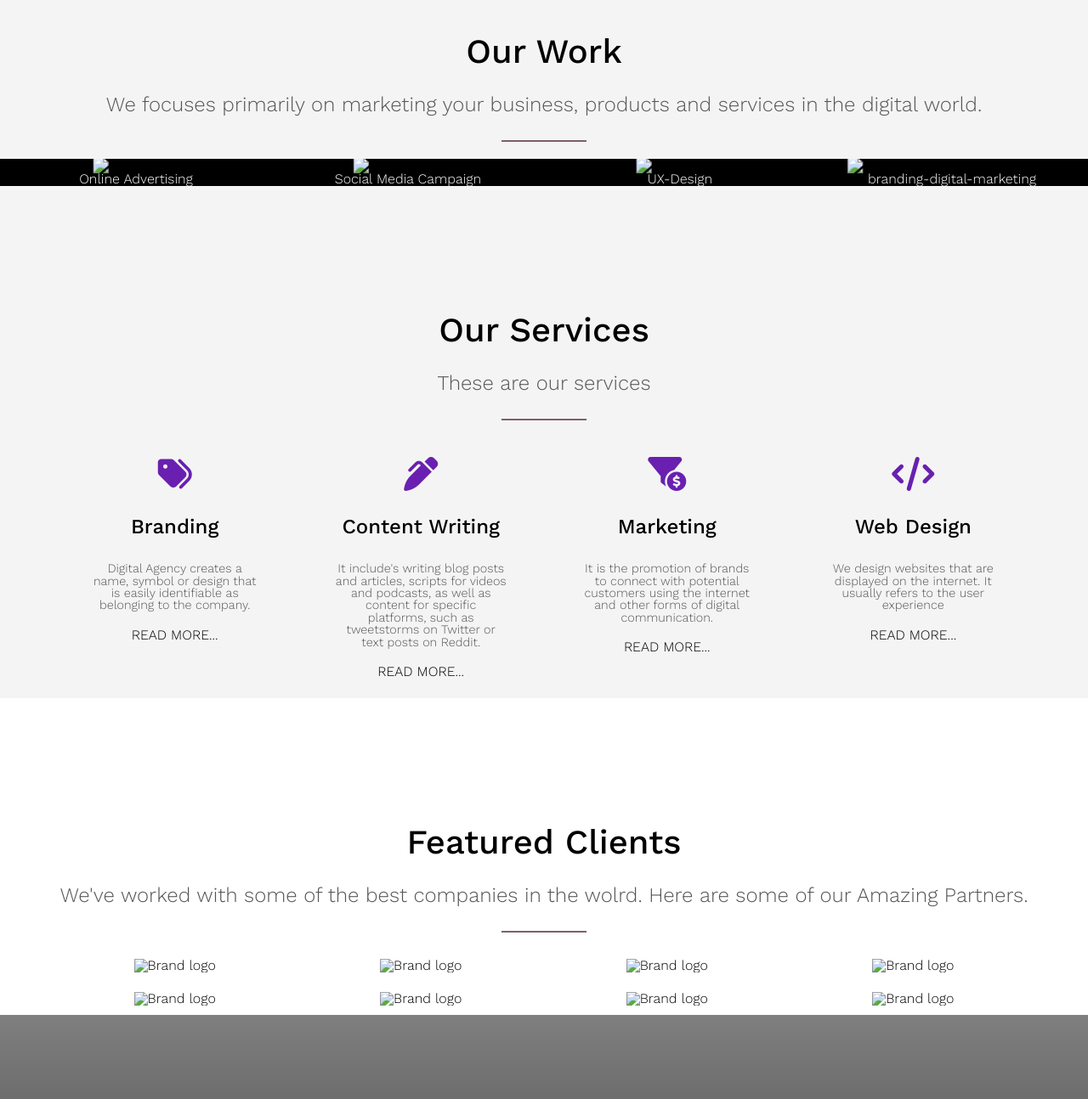
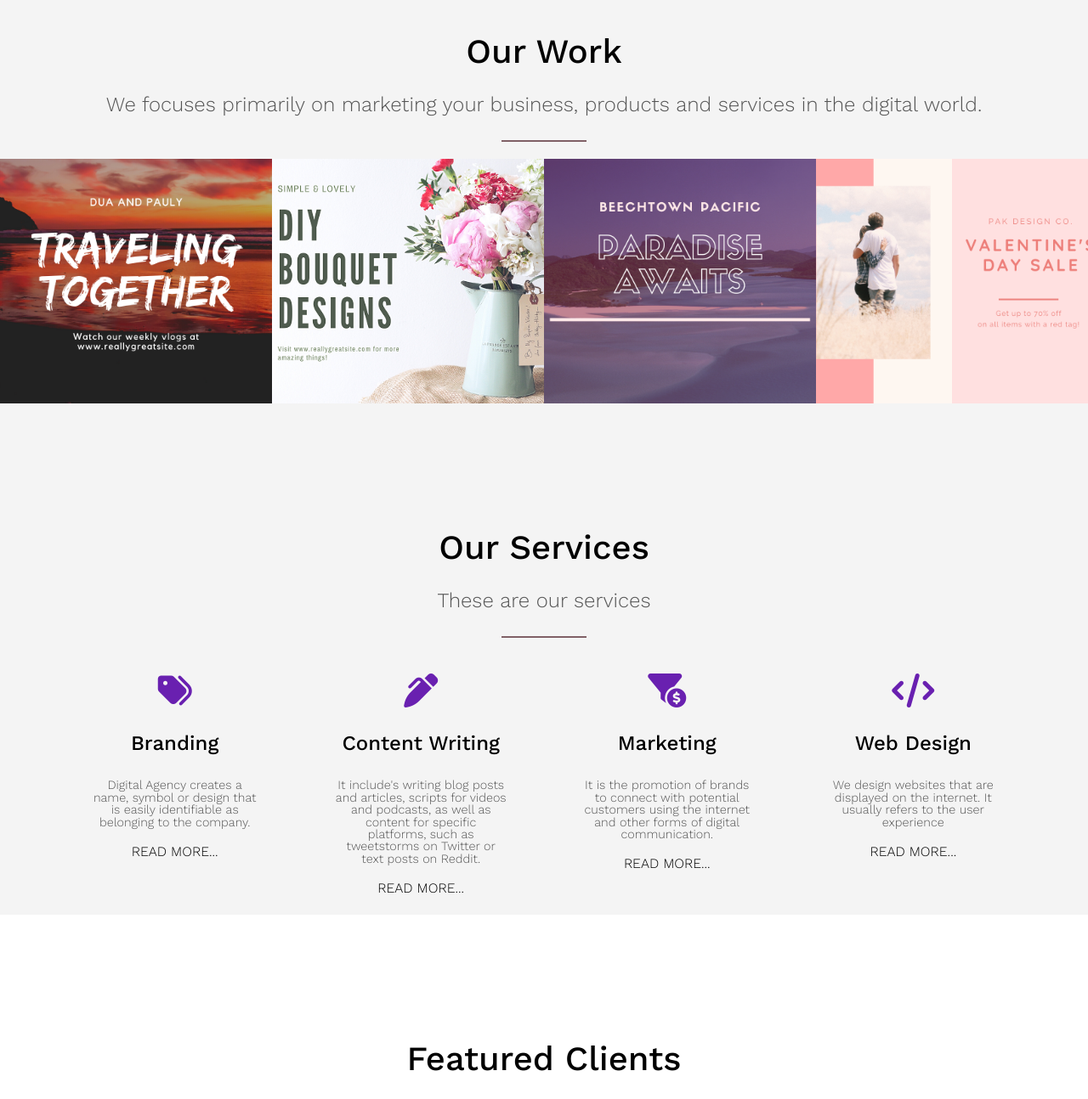
Before and after one commit to surya330/Digisolve, a plain HTML site: page index.html in a window 1280 px wide. Shown: the part 1500-2794 px from the top of the page at 85% size. Drawn offline with nearby package versions, Linux system fonts and the light colour scheme.

Commit message:
Update index.html

```diff
--- a/index.html
+++ b/index.html
@@ -19,7 +19,7 @@
 <body>
     <header>
         <nav>
-            <img src="Resources/img/digisolve-logo.png" alt="Digisolve-logo" class="logo">
+            <img src="img/digisolve-logo.png" alt="Digisolve-logo" class="logo">
             <ul class="main-nav">
                 <li><a href="#">Home</a></li>
                 <li><a href="#">About</a></li>
@@ -44,7 +44,7 @@
                 <a href="#" class="btn btn-ghost">Read More</a>
             </div>
             <div class="col span_1_of_2 about-box">
-                <img src="/Digital_Agency/Resources/img/about-img.jpg" alt="Digital Agency" class="laptop-img">
+                <img src="img/about-img.jpg" alt="Digital Agency" class="laptop-img">
             </div>
         </div>
     </section>
@@ -56,25 +56,25 @@
         <div class="work-portfolio clearfix">
             <li>
                 <figure class="portfolio-image">
-                    <img src="/Digital_Agency/Resources/img/online-advertising.png" alt="Online Ad">
+                    <img src="img/online-advertising.png" alt="Online Ad">
                     <p class="work-para">Online Advertising</p>
                 </figure>
             </li>
             <li>
                 <figure class="portfolio-image">
-                    <img src="/Digital_Agency/Resources/img/social-media-campaigns.png" alt="Social media">
+                    <img src="img/social-media-campaigns.png" alt="Social media">
                     <p class="work-para">Social Media Campaign</p>
                 </figure>
             </li>
             <li>
                 <figure class="portfolio-image">
-                    <img src="/Digital_Agency/Resources/img/ux-design.png" alt="UX design">
+                    <img src="img/ux-design.png" alt="UX design">
                     <p class="work-para">UX-Design</p>
                 </figure>
             </li>
             <li>
                 <figure class="portfolio-image">
-                    <img src="/Digital_Agency/Resources/img/branding-digital-marketing.png" alt="branding-digital-marketing">
+                    <img src="img/branding-digital-marketing.png" alt="branding-digital-marketing">
                     <p class="work-para">branding-digital-marketing</p>
                 </figure>
          </li>
@@ -118,30 +118,30 @@
         <h3 class="section-sub-heading">We've worked with some of the best companies in the wolrd. Here are some of our Amazing Partners.</h3>
     <div class="row">
         <div class="col span_1_of_4">
-            <img class="Partner-logo" src="/Digital_Agency/Resources/img/brand-logo-1.png" alt="Brand logo">
+            <img class="Partner-logo" src="img/brand-logo-1.png" alt="Brand logo">
         </div>
         <div class="col span_1_of_4">
-            <img class="Partner-logo" src="/Digital_Agency/Resources/img/brand-logo-2.png" alt="Brand logo">
+            <img class="Partner-logo" src="img/brand-logo-2.png" alt="Brand logo">
         </div>
         <div class="col span_1_of_4">
-            <img class="Partner-logo" src="/Digital_Agency/Resources/img/brand-logo-3.png" alt="Brand logo">
+            <img class="Partner-logo" src="img/brand-logo-3.png" alt="Brand logo">
         </div>
         <div class="col span_1_of_4">
-            <img class="Partner-logo" src="/Digital_Agency/Resources/img/brand-logo-4.png" alt="Brand logo">
+            <img class="Partner-logo" src="img/brand-logo-4.png" alt="Brand logo">
         </div>
     </div>
     <div class="row">
         <div class="col span_1_of_4">
-            <img class="Partner-logo" src="/Digital_Agency/Resources/img/brand-logo-5.png" alt="Brand logo">
+            <img class="Partner-logo" src="img/brand-logo-5.png" alt="Brand logo">
         </div>
         <div class="col span_1_of_4">
-            <img class="Partner-logo" src="/Digital_Agency/Resources/img/brand-logo-6.png" alt="Brand logo">
+            <img class="Partner-logo" src="img/brand-logo-6.png" alt="Brand logo">
         </div>
         <div class="col span_1_of_4">
-            <img class="Partner-logo" src="/Digital_Agency/Resources/img/brand-logo-7.png" alt="Brand logo">
+            <img class="Partner-logo" src="img/brand-logo-7.png" alt="Brand logo">
         </div>
         <div class="col span_1_of_4">
-            <img class="Partner-logo" src="/Digital_Agency/Resources/img/brand-logo-8.png" alt="Brand logo">
+            <img class="Partner-logo" src="img/brand-logo-8.png" alt="Brand logo">
         </div>
     </div>
     </section>
@@ -152,15 +152,15 @@
        <div class="row">
            <div class="col span_1_of_3 testimonial-box">
                 <blockquote>Digital Agency has been great at meeting our expectations.</blockquote>
-                <cite><img src="/Digital_Agency/Resources/img/client-1.jpg">Arron Cuzz</cite>
+                <cite><img src="img/client-1.jpg">Arron Cuzz</cite>
             </div>
             <div class="col span_1_of_3 testimonial-box">
                 <blockquote>Digital Agency invested in our success and willing to be a partner.</blockquote>
-                <cite><img src="/Digital_Agency/Resources/img/client-2.jpg">Sam Curran</cite>
+                <cite><img src="img/client-2.jpg">Sam Curran</cite>
             </div>
             <div class="col span_1_of_3 testimonial-box">
                 <blockquote>They have a full team of experts who specialize in each area of their digital services.</blockquote>
-                <cite><img src="/Digital_Agency/Resources/img/client-3.jpg">Ergon</cite>
+                <cite><img src="img/client-3.jpg">Ergon</cite>
             </div>
         </div>
     </section>
```
